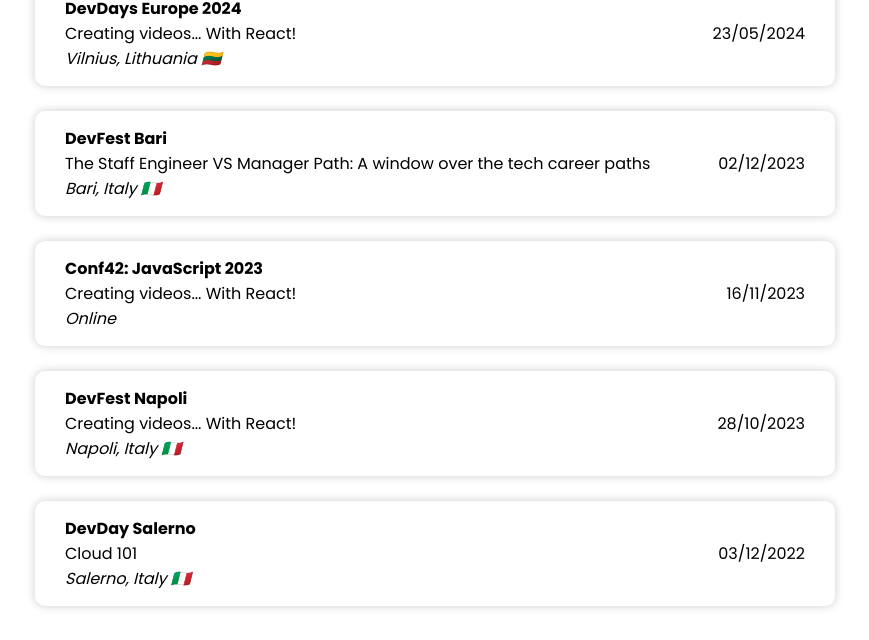
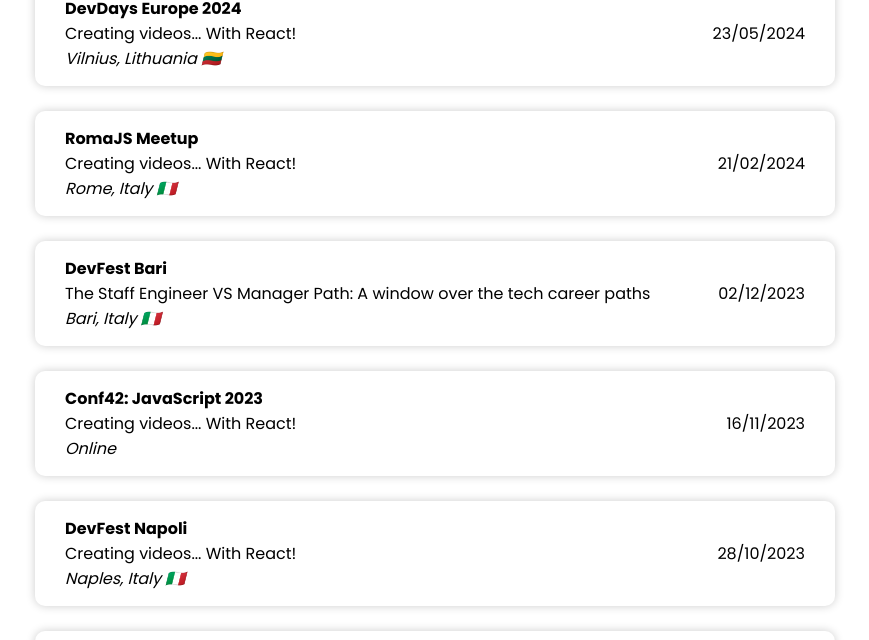
Before and after one commit to alfonsograziano/ag-website, a Next.js app: page / in a window 1280 px wide. Shown: the part 816-1456 px from the top of the page, without its empty margins (205-1074 px from the left). Built offline with nearby package versions, Linux system fonts and the light colour scheme.

Commit message:
New event

```diff
--- a/components/talks/index.jsx
+++ b/components/talks/index.jsx
@@ -25,6 +25,13 @@
     where: "Vilnius, Lithuania 🇱🇹",
   },
   {
+    eventName: "RomaJS Meetup",
+    talkTitle:
+      "Creating videos... With React!",
+    date: buildDate(21, 2, 2024),
+    where: "Rome, Italy 🇮🇹",
+  },
+  {
     eventName: "DevFest Bari",
     talkTitle:
       "The Staff Engineer VS Manager Path: A window over the tech career paths",
@@ -41,7 +48,7 @@
     eventName: "DevFest Napoli",
     talkTitle: "Creating videos... With React!",
     date: buildDate(28, 10, 2023),
-    where: "Napoli, Italy 🇮🇹",
+    where: "Naples, Italy 🇮🇹",
   },
   {
     eventName: "DevDay Salerno",
```
